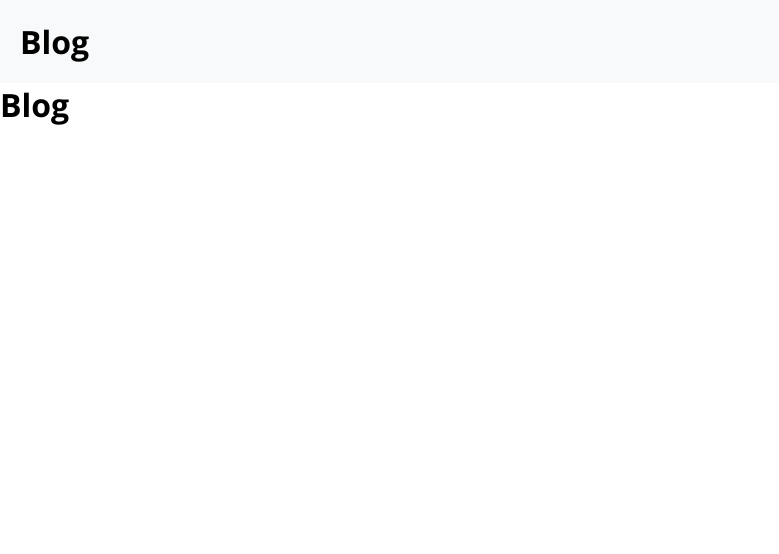
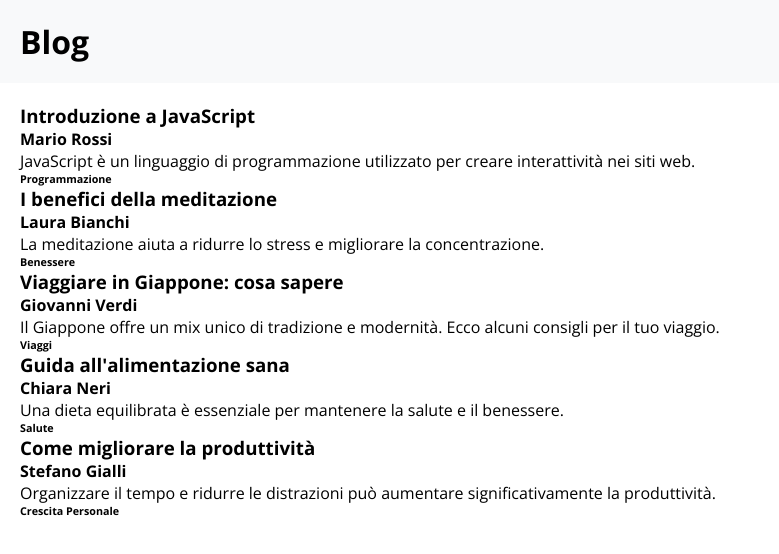
Before and after one commit to penso996/react-form-multifield, a React (Vite) app: page / in a window 1280 px wide. Shown: the top 554 px of the page, without its empty margins (0-779 px from the left). Built offline with nearby package versions, Linux system fonts and the light colour scheme; a web font is replaced by a local one.

Commit message:
added post container

```diff
--- a/src/index.css
+++ b/src/index.css
@@ -19,3 +19,6 @@ header h1 {
 }
 
 /* MAIN (Main.jsx) */
+main {
+  padding: 20px;
+}
--- a/src/page_components/Main.jsx
+++ b/src/page_components/Main.jsx
@@ -5,45 +5,68 @@ import { useState } from "react";
 const blogPosts = [
     {
         id: 1,
-        titolo: "Introduzione a JavaScript",
-        autore: "Mario Rossi",
-        contenuto: "JavaScript è un linguaggio di programmazione utilizzato per creare interattività nei siti web.",
-        categoria: "Programmazione"
+        title: "Introduzione a JavaScript",
+        author: "Mario Rossi",
+        content: "JavaScript è un linguaggio di programmazione utilizzato per creare interattività nei siti web.",
+        category: "Programmazione"
     },
     {
         id: 2,
-        titolo: "I benefici della meditazione",
-        autore: "Laura Bianchi",
-        contenuto: "La meditazione aiuta a ridurre lo stress e migliorare la concentrazione.",
-        categoria: "Benessere"
+        title: "I benefici della meditazione",
+        author: "Laura Bianchi",
+        content: "La meditazione aiuta a ridurre lo stress e migliorare la concentrazione.",
+        category: "Benessere"
     },
     {
         id: 3,
-        titolo: "Viaggiare in Giappone: cosa sapere",
-        autore: "Giovanni Verdi",
-        contenuto: "Il Giappone offre un mix unico di tradizione e modernità. Ecco alcuni consigli per il tuo viaggio.",
-        categoria: "Viaggi"
+        title: "Viaggiare in Giappone: cosa sapere",
+        author: "Giovanni Verdi",
+        content: "Il Giappone offre un mix unico di tradizione e modernità. Ecco alcuni consigli per il tuo viaggio.",
+        category: "Viaggi"
     },
     {
         id: 4,
-        titolo: "Guida all'alimentazione sana",
-        autore: "Chiara Neri",
-        contenuto: "Una dieta equilibrata è essenziale per mantenere la salute e il benessere.",
-        categoria: "Salute"
+        title: "Guida all'alimentazione sana",
+        author: "Chiara Neri",
+        content: "Una dieta equilibrata è essenziale per mantenere la salute e il benessere.",
+        category: "Salute"
     },
     {
         id: 5,
-        titolo: "Come migliorare la produttività",
-        autore: "Stefano Gialli",
-        contenuto: "Organizzare il tempo e ridurre le distrazioni può aumentare significativamente la produttività.",
-        categoria: "Crescita Personale"
+        title: "Come migliorare la produttività",
+        author: "Stefano Gialli",
+        content: "Organizzare il tempo e ridurre le distrazioni può aumentare significativamente la produttività.",
+        category: "Crescita Personale"
     }
 ];
 
 export default function Main() {
+
+    // useState to handle blogPosts
+    const [posts, setPosts] = useState(blogPosts);
+
+
+    // RETURN
     return (
         <main>
-            <h1>Blog</h1>
+
+            {/* post form */}
+            <div>
+
+            </div>
+
+            {/* post container */}
+            <div>
+                {posts.map((post) => (
+                    <div className="post-container" key={post.id}>
+                        <h3>{post.title}</h3>
+                        <h4>{post.author}</h4>
+                        <p>{post.content}</p>
+                        <h6>{post.category}</h6>
+                    </div>
+                ))}
+            </div>
+
         </main>
     );
 }
```
